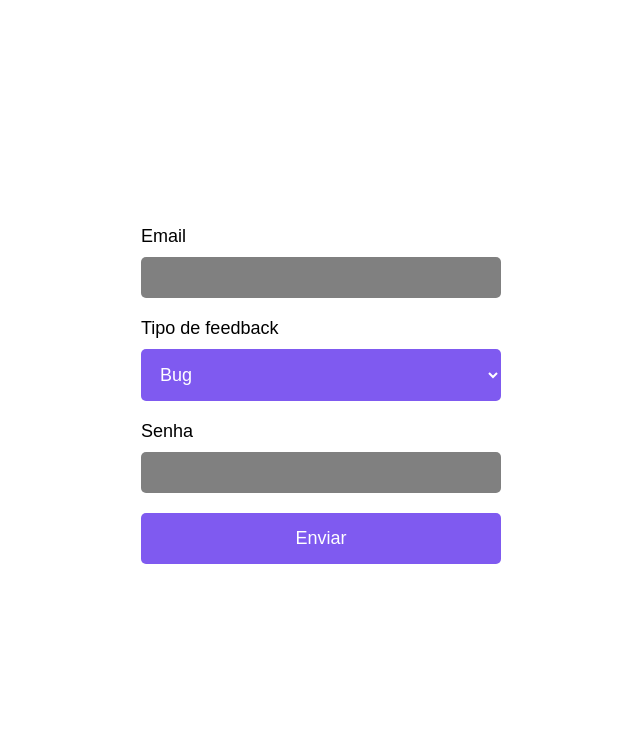
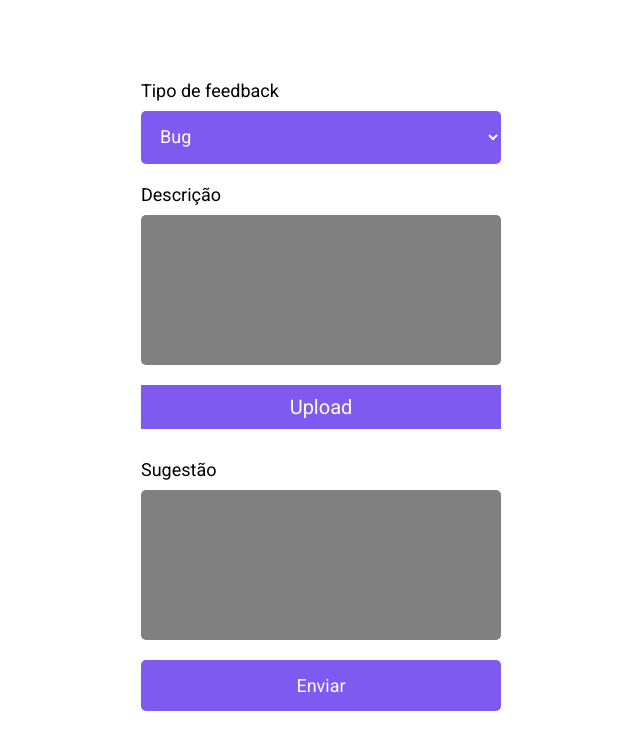
Before and after one commit to sidelab-development/react_template, a React (Vite) app: page /feedback in a window 1280 px wide. Shown: the top 750 px of the page, without its empty margins (319-959 px from the left). Built offline with nearby package versions, Linux system fonts and the light colour scheme.

Commit message:
feat: finishing template

```diff
--- a/index.html
+++ b/index.html
@@ -1,13 +1,19 @@
 <!DOCTYPE html>
 <html lang="pt-BR">
+
 <head>
   <meta charset="UTF-8" />
   <link rel="icon" type="image/svg+xml" href="/src/favicon.svg" />
+  <link rel="preconnect" href="https://fonts.googleapis.com" />
+  <link rel="preconnect" href="https://fonts.gstatic.com" crossorigin />
+  <link href="https://fonts.googleapis.com/css2?family=Roboto:wght@400;500;700&display=swap" rel="stylesheet" />
   <meta name="viewport" content="width=device-width, initial-scale=1.0" />
   <title>Sidelab App</title>
 </head>
+
 <body>
   <div id="root"></div>
   <script type="module" src="/src/main.tsx"></script>
 </body>
+
 </html>
--- a/package.json
+++ b/package.json
@@ -13,6 +13,7 @@
     "react": "^18.0.0",
     "react-dom": "^18.0.0",
     "react-hook-form": "^7.33.0",
+    "react-modal": "^3.15.1",
     "react-router-dom": "^6.3.0",
     "react-select": "^5.3.2",
     "styled-components": "^5.3.5",
@@ -21,6 +22,7 @@
   "devDependencies": {
     "@types/react": "^18.0.0",
     "@types/react-dom": "^18.0.0",
+    "@types/react-modal": "^3.13.1",
     "@types/styled-components": "^5.1.25",
     "@typescript-eslint/eslint-plugin": "^5.29.0",
     "@typescript-eslint/parser": "^5.29.0",
--- /dev/null
+++ b/src/components/ModalExample/styles.ts
@@ -0,0 +1,4 @@
+import styled from 'styled-components';
+
+export const Container = styled.div`
+`;
--- a/src/pages/Feedback/index.tsx
+++ b/src/pages/Feedback/index.tsx
@@ -1,9 +1,11 @@
 import { yupResolver } from '@hookform/resolvers/yup';
+import { useState } from 'react';
 import { SubmitHandler, useForm } from 'react-hook-form';
 import { schema } from './schema';
 import {
   Button,
   Container,
+  TextArea,
   Form,
   FormControl,
   Input,
@@ -13,32 +15,35 @@ import {
 } from './styles';
 
 type Inputs = {
-  email: string,
-  password: string,
   type: string,
+  description: string,
+  file: string,
+  suggestion: string
 };
 
 export function Feedback() {
   const {
     register,
     handleSubmit,
-  } = useForm<Inputs>({
-    resolver: yupResolver(schema),
-  });
+  } = useForm<Inputs>({ resolver: yupResolver(schema) });
   const onSubmit: SubmitHandler<Inputs> = (data) => console.log(data);
+
+  const [image, setImage] = useState('');
+
+  const imageChange = (e: any) => {
+    if (e.target.files && e.target.files.length > 0) {
+      const preview = URL.createObjectURL(e.target.files[0]);
+      setImage(preview);
+    }
+  };
+
+  const removeSelectedImage = () => {
+    setImage('');
+  };
 
   return (
     <Container>
       <Form onSubmit={handleSubmit(onSubmit)}>
-        <FormControl>
-          <Label htmlFor="email">Email</Label>
-          <Input
-            id="email"
-            type="email"
-            {...register('email', { required: true })}
-          />
-        </FormControl>
-
         <FormControl>
           <Label htmlFor="exam-type">Tipo de feedback</Label>
           <Select
@@ -53,11 +58,30 @@ export function Feedback() {
         </FormControl>
 
         <FormControl>
-          <Label htmlFor="password">Senha</Label>
+          <Label htmlFor="description">Descrição</Label>
+          <TextArea
+            id="description"
+            {...register('description', { required: true })}
+          />
+        </FormControl>
+
+        <FormControl>
+          <Label htmlFor="file" id="label-file">Upload</Label>
           <Input
-            id="password"
-            type="text"
-            {...register('password', { required: true })}
+            id="file"
+            type="file"
+            accept="image/png, video/mp4"
+            multiple
+            {...register('file', { required: true })}
+            onChange={imageChange}
+          />
+        </FormControl>
+
+        <FormControl>
+          <Label htmlFor="suggestion">Sugestão</Label>
+          <TextArea
+            id="suggestion"
+            {...register('suggestion', { required: true })}
           />
         </FormControl>
 
--- a/src/pages/Feedback/schema.ts
+++ b/src/pages/Feedback/schema.ts
@@ -1,6 +1,6 @@
 import * as yup from 'yup';
 
 export const schema = yup.object({
-  email: yup.string().required(),
-  password: yup.number().positive().integer().required(),
+  type: yup.string().required(),
+  description: yup.string().required(),
 }).required();
--- a/src/pages/Feedback/styles.ts
+++ b/src/pages/Feedback/styles.ts
@@ -15,9 +15,30 @@ export const Form = styled.form`
 `;
 
 export const FormControl = styled.div`
+  ${({ theme }) => css`
   display: flex;
   flex-direction: column;
   margin-bottom: 2rem;
+
+  #file {
+    width: 0.1px;
+    height: 0.1px;
+    opacity: 0;
+    overflow: hidden;
+    position: absolute;
+    z-index: -1;
+  };
+
+  #label-file {
+    font-size: 2rem;
+    color: white;
+    width: 36rem;
+    padding: 1rem 8rem;
+    background-color: ${theme.colors.primary};
+    text-align: center;
+    cursor: pointer;
+  }
+  `}
 `;
 
 export const Label = styled.label`
@@ -36,6 +57,25 @@ export const Input = styled.input`
     color: ${theme.colors.white};
 
     &:focus {
+      outline: none;
+    }
+
+  `}
+`;
+
+export const TextArea = styled.textarea`
+  ${({ theme }) => css`
+    width: 36rem;
+    height: 15rem;
+    padding: 1rem 1.5rem;
+    font-size: 1.8rem;
+    background-color: gray;
+    border-radius: ${theme.borderRadius[1]};
+    border: none;
+    color: ${theme.colors.white};
+    resize: none;
+
+    &:focus {
       outline: none
     }
   `}
@@ -51,6 +91,7 @@ export const Button = styled.button`
     border-radius: ${theme.borderRadius[1]};
     color: ${theme.colors.white};
     margin-bottom: 1rem;
+
   `}
 `;
 
--- a/src/styles/global.ts
+++ b/src/styles/global.ts
@@ -5,12 +5,12 @@ export default createGlobalStyle`
     margin: 0;
     padding: 0;
     box-sizing: border-box;
+    font-family: 'Roboto';
   }
 
   html {
     font-size: 62.5%;
     scroll-behavior: smooth;
-    font-family: sans-serif;
   }
 
   button {
@@ -39,6 +39,7 @@ export default createGlobalStyle`
     width: 100%;
     max-width: 65rem;
     padding: 2rem 2rem;
+    background: #fff;
 
     border-radius: 5px;
 
```
Also changed, not shown: src/components/ModalExample/index.tsx (added, +26 -0 lines), 1 other file (tests, documents, lock files or other folders). Lines whose indentation alone changed are shown as unchanged.
